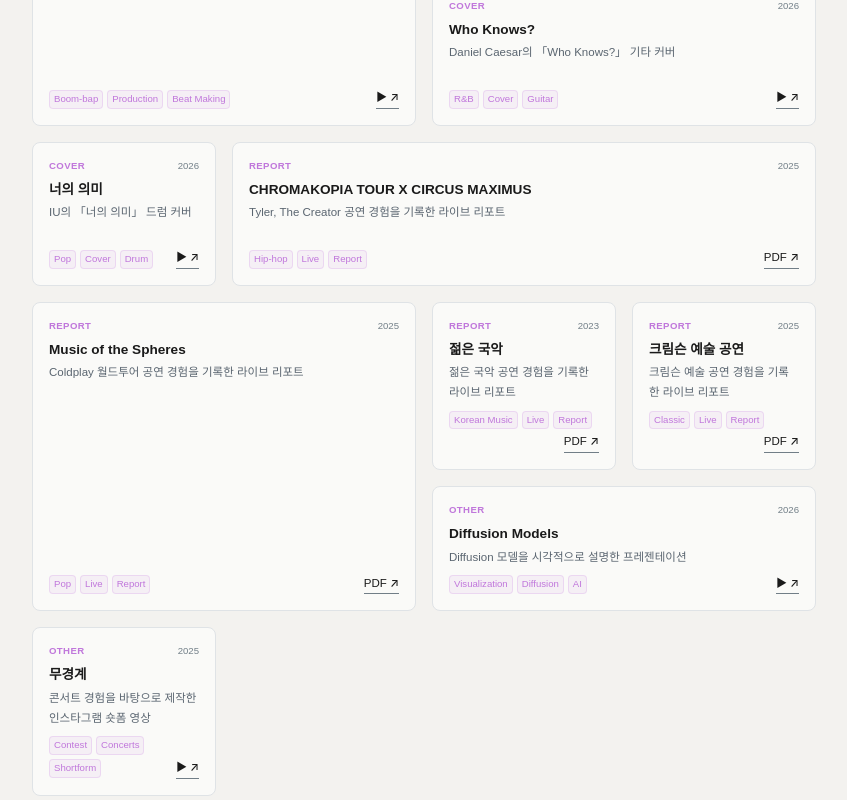
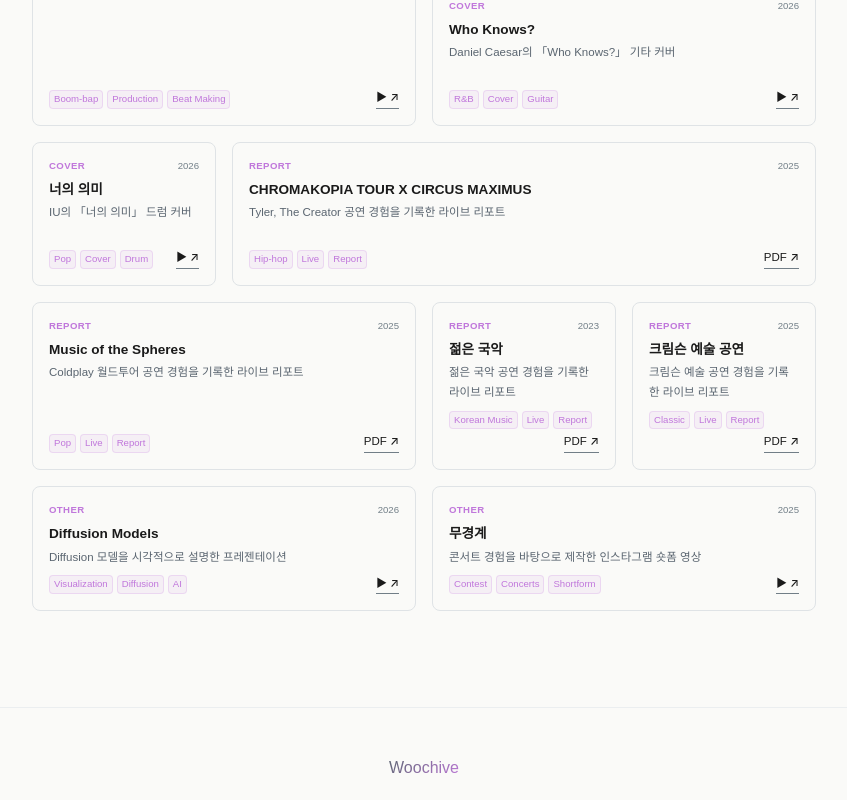
Before and after one commit to sonluos/woochive, a React (Vite) app: page /works in a window 1280 px wide. Shown: the part 1163-1963 px from the top of the page, without its empty margins (216-1063 px from the left). Built offline with nearby package versions, Linux system fonts and the light colour scheme.

Commit message:
style: white bg, Music of Spheres shorter, 무경계 wider

```diff
--- a/src/pages/Works.css
+++ b/src/pages/Works.css
@@ -1,5 +1,5 @@
 .works {
-  background: var(--paper-2);
+  background: var(--paper);
   min-height: calc(100vh - var(--nav-h));
 }
 
@@ -55,11 +55,11 @@
 .works__piece--7  { grid-column: span 2; grid-row: span 1; }  /* Who Knows — wide */
 .works__piece--8  { grid-column: span 1; grid-row: span 1; }  /* 너의 의미 — min */
 .works__piece--9  { grid-column: span 3; grid-row: span 1; }  /* CHROMAKOPIA — wide */
-.works__piece--10 { grid-column: span 2; grid-row: span 2; }  /* Music of Spheres — big */
+.works__piece--10 { grid-column: span 2; grid-row: span 1; }  /* Music of Spheres — wide */
 .works__piece--11 { grid-column: span 1; grid-row: span 1; }  /* 젊은 국악 — min */
 .works__piece--12 { grid-column: span 1; grid-row: span 1; }  /* 크림슨 — min */
 .works__piece--13 { grid-column: span 2; grid-row: span 1; }  /* Diffusion — wide */
-.works__piece--14 { grid-column: span 1; grid-row: span 1; }  /* 무경계 — min */
+.works__piece--14 { grid-column: span 2; grid-row: span 1; }  /* 무경계 — wide */
 
 /* Piece card */
 .works__piece {
```
